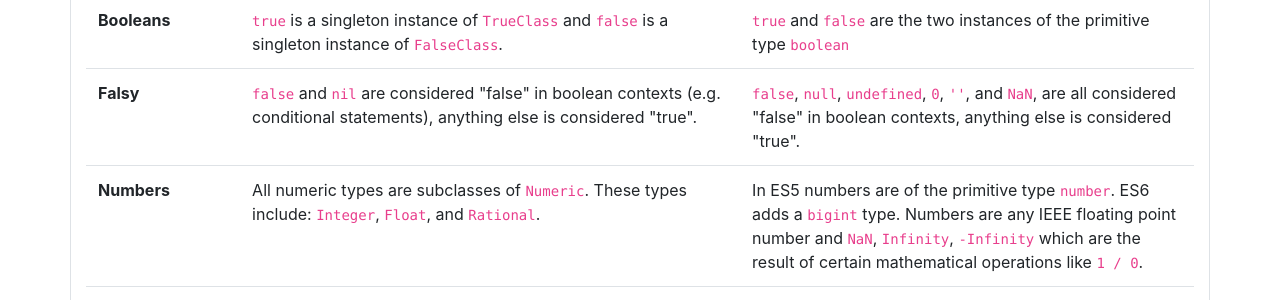
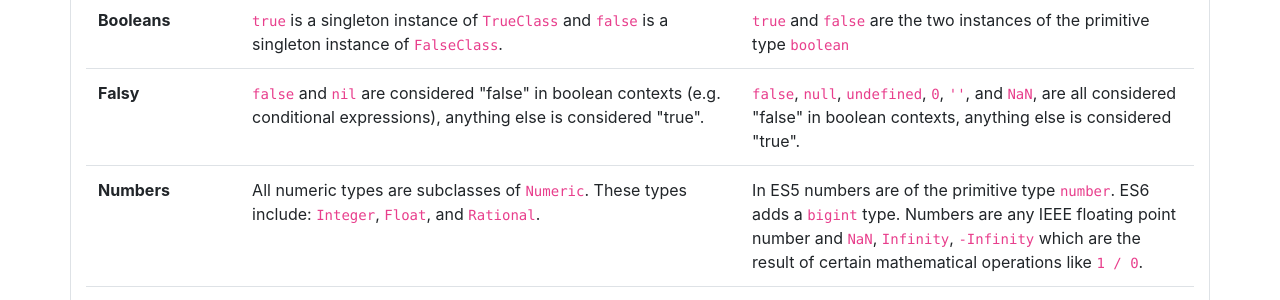
Before and after one commit to delonnewman/ruby-and-javascript, a Jekyll site: the page built from index.html, in a window 1280 px wide and 900 px high, scrolled down 2211 px. Shown: the part 177-477 px from the top of the window. Built offline with Jekyll 4.4.1, drawn with Linux system fonts in a browser that asks for light colours.

Commit message:
Update content

```diff
--- a/index.html
+++ b/index.html
@@ -142,7 +142,7 @@ layout: default
     </tr>
     <tr>
       <th scope="row">Falsy</th>
-      <td><code>false</code> and <code>nil</code> are considered "false" in boolean contexts (e.g. conditional statements), anything else is considered "true".</td>
+      <td><code>false</code> and <code>nil</code> are considered "false" in boolean contexts (e.g. conditional expressions), anything else is considered "true".</td>
       <td><code>false</code>, <code>null</code>, <code>undefined</code>, <code>0</code>, <code>''</code>, and <code>NaN</code>,
       are all considered "false" in boolean contexts, anything else is considered "true".</td>
     </tr>
```
